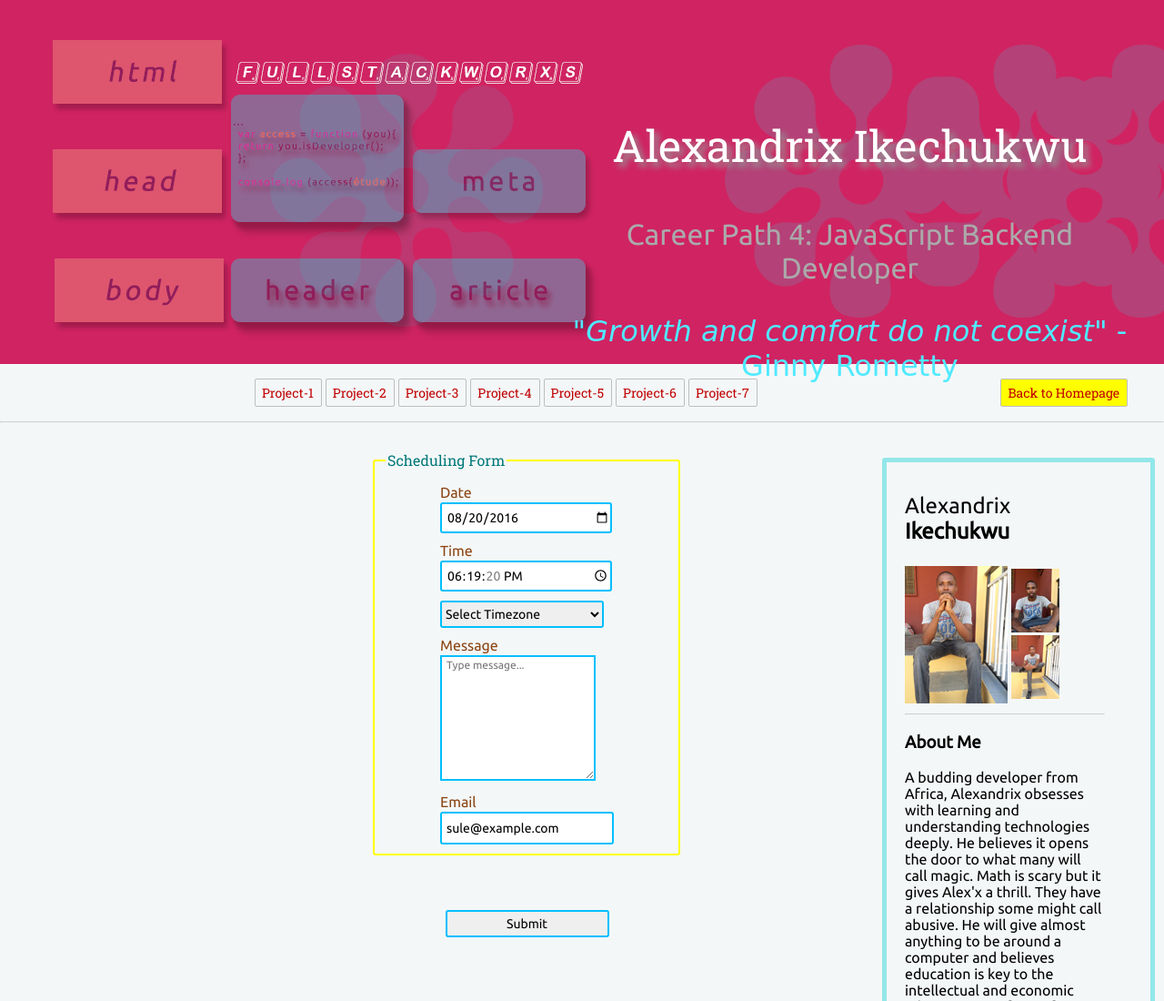
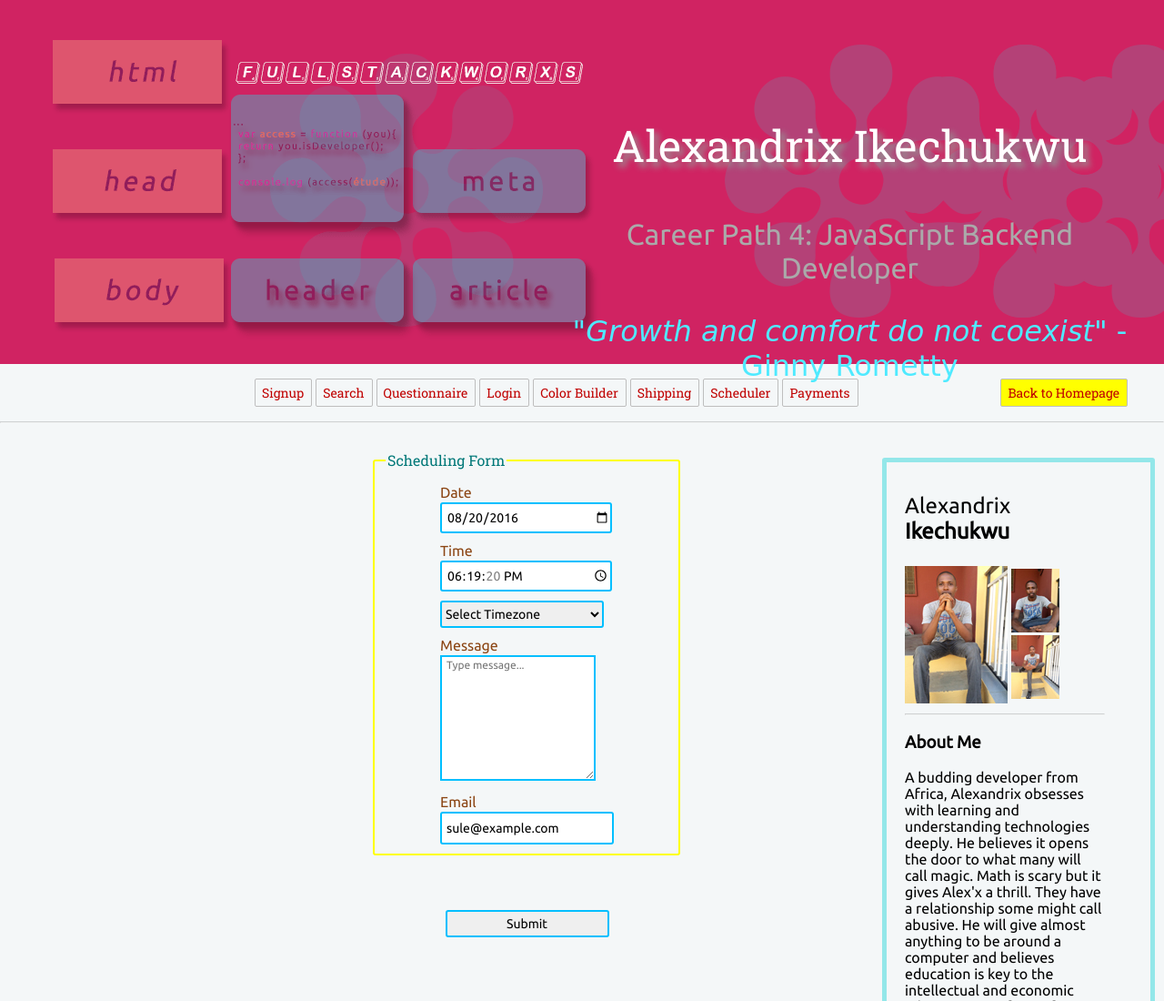
Before and after one commit to SpaghettiThots/suss-code, a plain HTML site: page forms-and-inputs/scheduler.html in a window 1280 px wide. Shown: the top 1100 px of the page at 91% size. Drawn offline with Linux system fonts and the light colour scheme; a web font is replaced by a local one.

Commit message:
Update scheduler.html nav and update homepage link

```diff
--- a/forms-and-inputs/scheduler.html
+++ b/forms-and-inputs/scheduler.html
@@ -22,13 +22,14 @@
 
 	<nav id="main-nav">
 		<ul>
-			<li class="top"><a href='#'>Project-1</a></li>
-			<li class="bottom"><a href='#'>Project-2</a></li>
-			<li class="top"><a href='#'>Project-3</a></li>
-			<li class="bottom"><a href='#'>Project-4</a></li>
-			<li class="top"><a href='#'>Project-5</a></li>
-			<li class="bottom"><a href='#'>Project-6</a></li>
-			<li class="top"><a href='#'>Project-7</a></li>
+			<li class="top"><a href='signup.html'>Signup</a></li>
+			<li class="bottom"><a href='search.html'>Search</a></li>
+			<li class="top"><a href='questionnaire.html'>Questionnaire</a></li>
+			<li class="bottom"><a href='login.html'>Login</a></li>
+			<li class="top"><a href='color.html'>Color Builder</a></li>
+			<li class="bottom"><a href='ship.html'>Shipping</a></li>
+			<li class="top"><a href='#'>Scheduler</a></li>
+			<li class="bottom"><a href='card.html'>Payments</a></li>
 		</ul>
 	</nav>
 
@@ -124,7 +125,7 @@
 
 	<div id="home-link">
 		<ul>
-			<li class="bottom"><a href="index.html">Back to Homepage</a></li>
+			<li class="bottom"><a href="../index.html">Back to Homepage</a></li>
 		</ul>
 	</div>
 </body>
```
